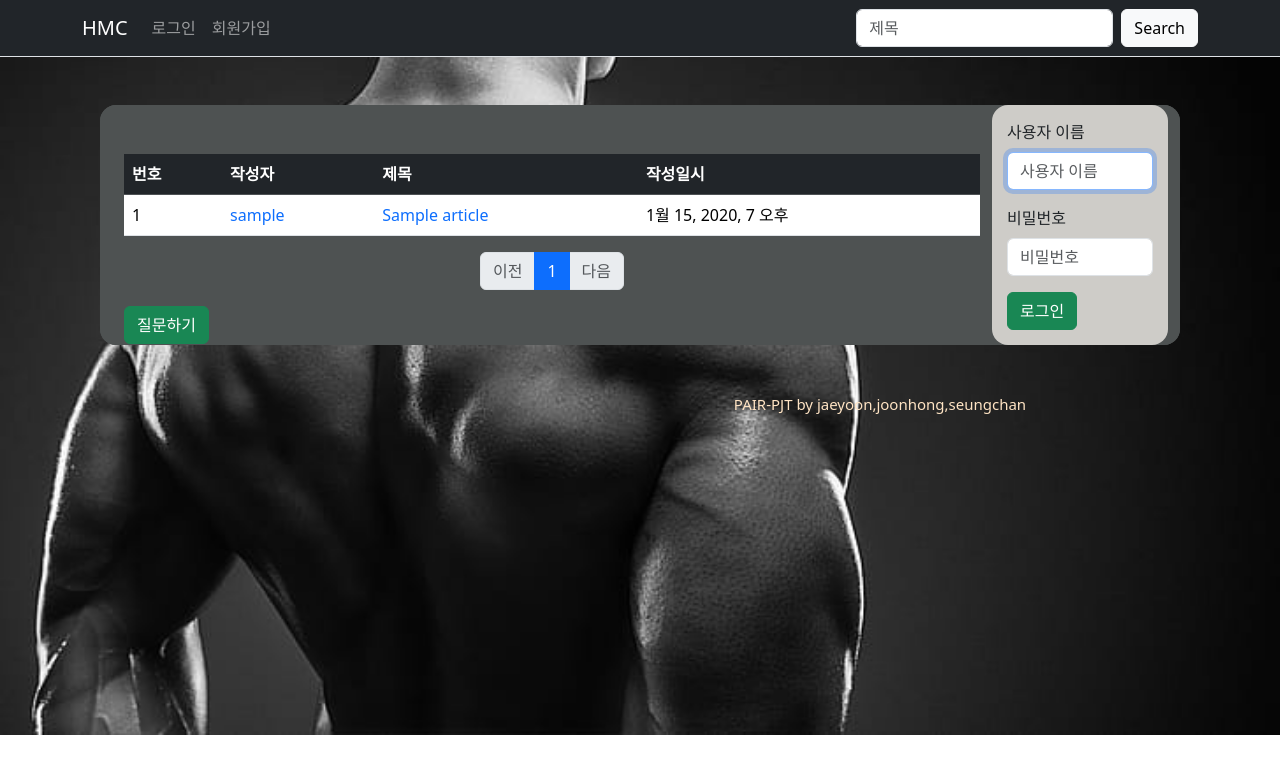
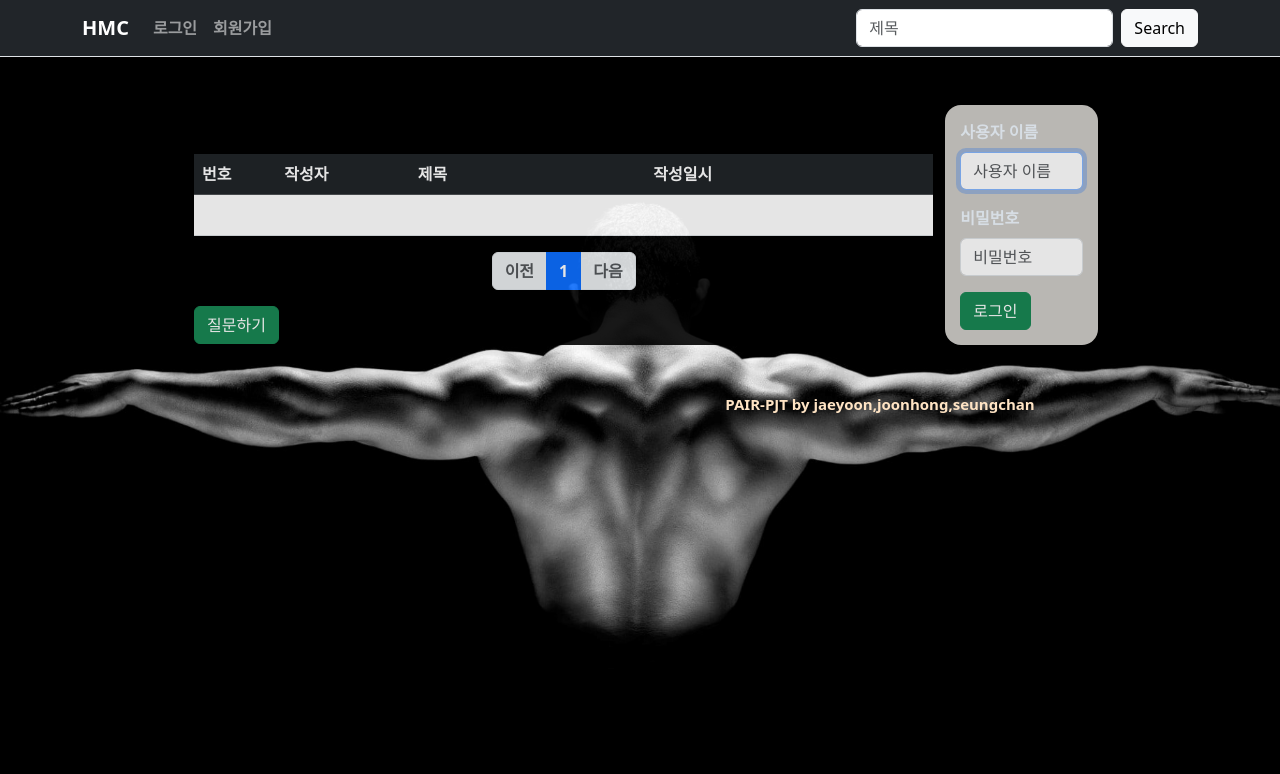
Before and after one commit to caretim/HMC, a Django app: page /articles/ in a window 1280 px wide; the page is wider, and only the part inside the window is pictured. Shown: the top 774 px of that part. Run offline with Django 3.2, Linux system fonts and the light colour scheme; tables that the repository leaves empty hold one stand-in row (values such as "Sample post"); some libraries are stand-ins or nearby versions.

Commit message:
스타일 설정

```diff
--- a/articles/models.py
+++ b/articles/models.py
@@ -12,8 +12,8 @@ ot = (
 )
 
 part_ = (
-    (1, "윗가슴"),
-    (2, "스트레칭"),
+    (1, "스트레칭"),
+    (2, "윗가슴"),
     (3, "가슴중앙"),
     (4, "아랫가슴"),
     (5, "승모근"),
--- a/articles/templates/articles/index.html
+++ b/articles/templates/articles/index.html
@@ -18,14 +18,15 @@
                     {% if articles %}
                     {% for article in articles %}
                     <tr>
-                        <td>{{ forloop.counter }}</td>
+                        <td class='text-white'>{{ article.pk }}</td>
                         <td>
-                        <a href="{% url 'accounts:detail' article.user.pk %}" style="text-decoration:none;">{{article.user }}</a>
+                            <a href="{% url 'accounts:detail' article.user.pk %}" class='text-decoration-none text-white' >{{article.user }}</a>
                         </td>
                         <td>
-                            <a href="{% url 'articles:detail' article.pk %}" style="text-decoration:none;">{{article.title }}</a>
+                            <a href="{% url 'articles:detail' article.pk %}"
+                                class='text-decoration-none text-white'>{{article.title }}</a>
                         </td>
-                        <td>{{ article.created_at }}</td>
+                        <td class='text-white'>{{ article.created_at }}</td>
                     </tr>
                     {% endfor %}
                     {% else %}
@@ -50,15 +51,14 @@
                 {% endif %}
 
                 <!-- 페이지 리스트-->
-                {% for page_number in articles.paginator.page_range  %}
+                {% for page_number in articles.paginator.page_range %}
                 {% if page_number >= articles.number|add:-5 and page_number <= articles.number|add:5 %}
-                {% if page_number == articles.number %}
-                <li class="page-item active" aria-current="page">
-                    <a href="?page={{ page_number }}" class="page-link">{{ page_number }}</a>
+                {% if page_number == articles.number %} <li class="page-item active" aria-current="page">
+                <a href="?page={{ page_number }}" class="page-link text-decoration-none">{{ page_number }}</a>
                 </li>
                 {% else %}
                 <li class="page-item">
-                    <a href="?page={{ page_number }}" class="page-link">{{ page_number }}</a>
+                    <a href="?page={{ page_number }}" class="page-link text-decoration-none">{{ page_number }}</a>
                 </li>
                 {% endif %}
                 {% endif %}
@@ -72,7 +72,8 @@
                     </li>
                     {% else %}
                     <li class="page-item disabled">
-                    <a href="#" class="page-link" tabindex="1" aria-disabled="true">다음</a></li>
+                        <a href="#" class="page-link" tabindex="1" aria-disabled="true">다음</a>
+                    </li>
                     {% endif %}
             </ul>
             <!-- 페이징처리 end-->
@@ -129,7 +130,7 @@
         </div>
 
         {% else %}
-        <div class="col-lg-2 index-login-div " >
+        <div class="col-lg-2 index-login-div ">
             <form method="POST" action="{% url 'accounts:login' %}">
                 {% csrf_token %}
                 {% bootstrap_form form %}
--- a/static/css/style.css
+++ b/static/css/style.css
@@ -4,6 +4,7 @@
     height: 100px;
     background-repeat: no-repeat;
     background-size: cover;
+    border-radius: 10%;
 }
 
 .pokemon2 {
@@ -12,6 +13,7 @@
     height: 100px;
     background-repeat: no-repeat;
     background-size: cover;
+    border-radius: 10%;
 }
 
 .pokemon3 {
@@ -19,12 +21,13 @@
     width: 100px;
     height: 100px;
     background-repeat: no-repeat;
+    border-radius: 10%;
 
 }
 
 
 .bg-img {
-    background-image: url(../images/base.jpg);
+    background-image: url(../images/base2.jpg);
     background-size: cover;
     background-repeat: no-repeat;
 
@@ -35,9 +38,14 @@
 }
 
 .base-container-div {
-    background-color: rgb(78, 82, 82);
+    background-color: rgb(0, 0, 0);
     border-radius: 1rem;
     margin-top: 3rem;
+    opacity: 0.9;
+    padding-left: 100px;
+    padding-right: 100px;
+    color: aliceblue;
+
 }
 
 .index-login-div {
@@ -45,3 +53,13 @@
     border-radius: 1rem;
     padding: 15px;
 }
+
+* {
+    font-weight: bolder;
+    text-decoration: none;
+}
+
+.heart-btn {
+    opacity: 0.9;
+    border-radius: 10%;
+}
--- a/templates/base.html
+++ b/templates/base.html
@@ -54,9 +54,9 @@
             </div>
         </div>
     </nav>
-    <div class="base-container-div" style=" margin: 0px 100px;">
+    <div class="base-container-div container">
 
-        <div class=" container base-container-div">
+        <div class="container">
             {% block body %}{% endblock body %}
         </div>
 
```
Also changed, not shown: accounts/templates/accounts/detail.html (+8 -8 lines), articles/templates/articles/detail.html (+6 -7 lines), static/images/base2.jpg (added). Lines whose indentation alone changed are shown as unchanged.
